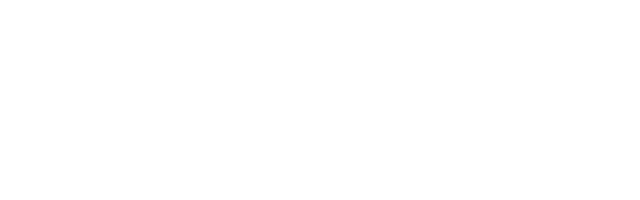
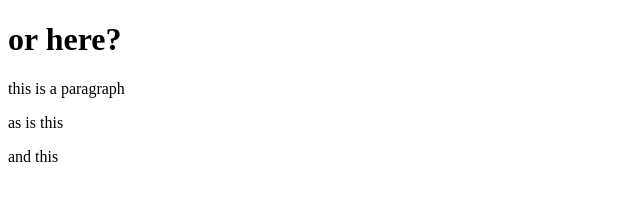
Before and after one commit to stephbr/exercise2, a plain HTML site: page index.html in a window 1280 px wide. Shown: the whole page, without its empty margins (0-640 px from the left). Drawn offline with Linux system fonts and the light colour scheme.

Commit message:
quick changes made in class

```diff
--- a/index.html
+++ b/index.html
@@ -1,7 +1,7 @@
 <!DOCTYPE html>
 
     <head>
-        <title>Exercise 2</title>
+        <title>did you want a title here?</title>
         <link rel="stylesheet" href="css/main.css">
     </head>
 
@@ -10,12 +10,21 @@
 
 
             <header>
-
+                    <h1>or here?</h1>
             </header>
 
 
 
             <section>
+
+<p>this is a paragraph</p>
+
+<p>as is this</p>
+
+<p>and this</p>
+
+
+
 
             </section>
 
```
